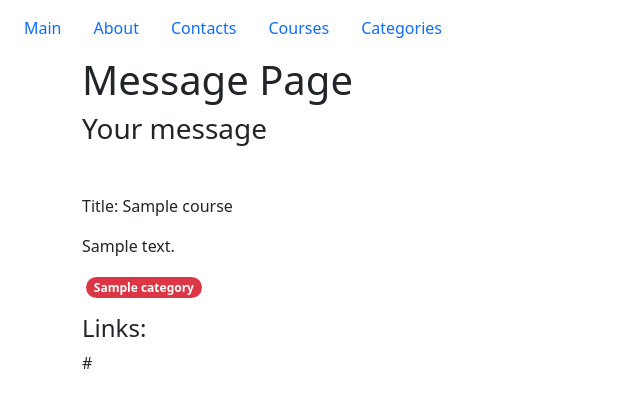
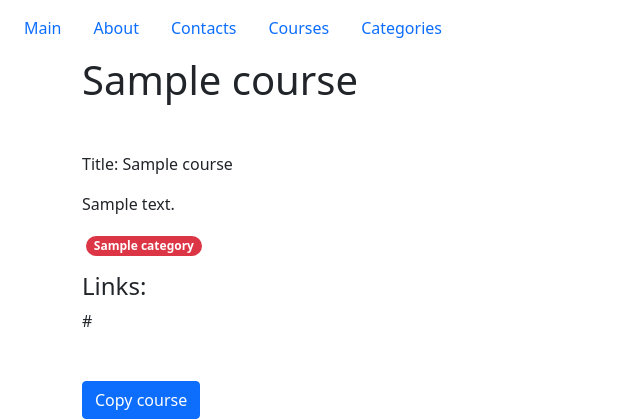
Before and after one commit to ElecTrOoD/web_framework, a Python web app: template templates/courses/course.html in a window 1280 px wide. Shown: the top 420 px of the page, without its empty margins (0-640 px from the left). Run offline with Jinja, Linux system fonts and the light colour scheme; the template is opened without the code that fills it: most values are stand-ins (such as "Sample title", 1, 10 or a date in 2020).

Commit message:
minor fix

```diff
--- a/templates/courses/course.html
+++ b/templates/courses/course.html
@@ -1,8 +1,7 @@
 {% extends "base.html" %}
 {% set colors = ['bg-success', 'bg-primary', 'bg-danger', 'bg-warning text-dark', 'bg-info text-dark', 'bg-dark'] %}
 {% block content %}
-    <h1>Message Page</h1>
-    <h3>Your message</h3>
+    <h1>{{ course.name }}</h1>
     <div class="mt-5">
         <p class="mt-2">Title: {{ course.title }}</p>
         <div style="white-space: pre-wrap">{{ course.text }}</div>
```
